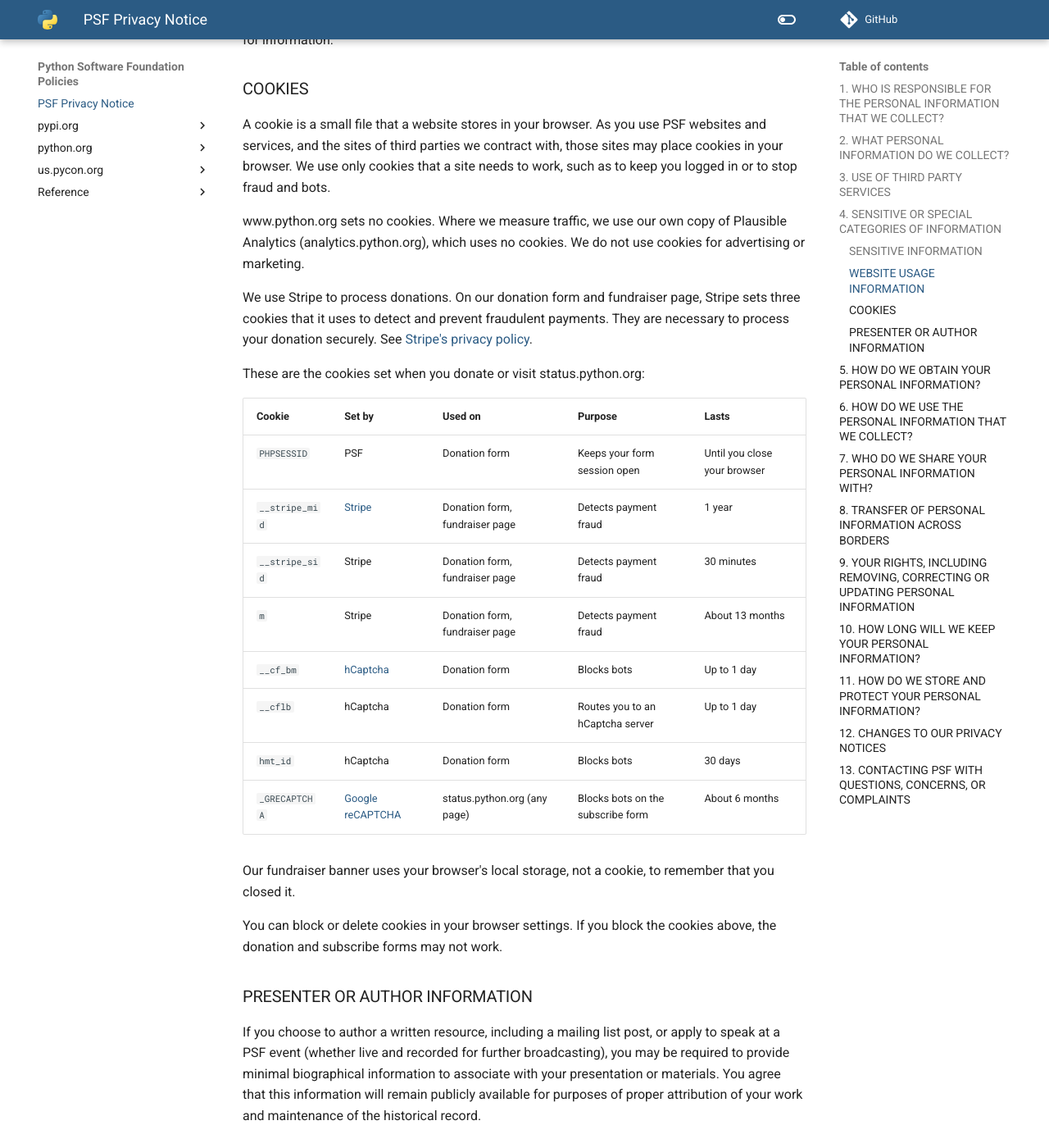
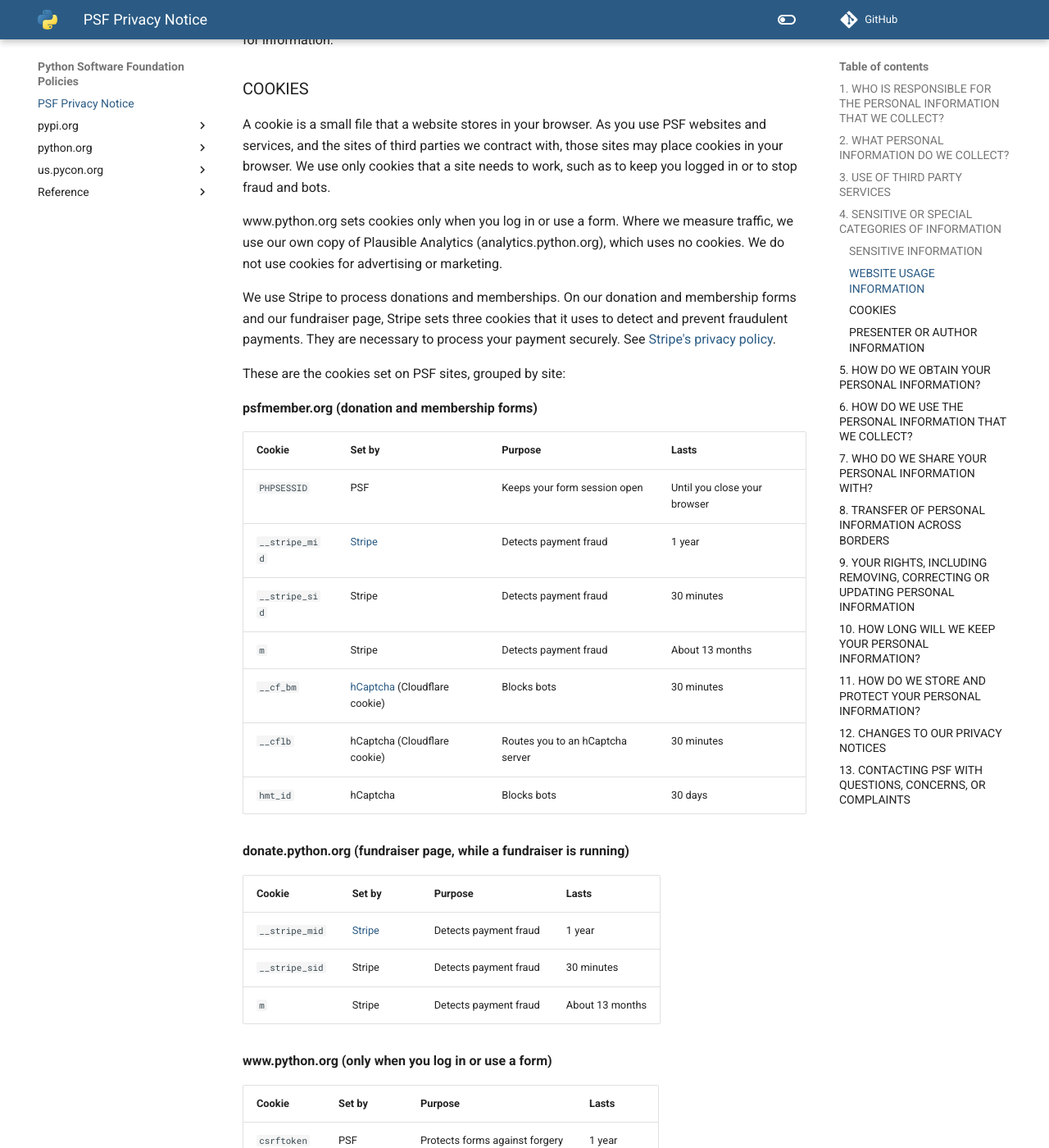
Before and after one commit to psf/policies, an MkDocs documentation site: the page built from docs/PSF-Privacy-Notice.md, in a window 1280 px wide and 1400 px high, scrolled down 2000 px. Shown: the whole window at 82% size. Built offline with MkDocs 1.6.1 and Material for MkDocs 9.7.7, drawn with Linux system fonts in a browser that asks for light colours; comment, search, counter and statistics services are not loaded; some of the changed text lies outside the part shown.

Commit message:
privacy notice: group cookie table by site, add login and Read the Docs cookies

```diff
--- a/docs/PSF-Privacy-Notice.md
+++ b/docs/PSF-Privacy-Notice.md
@@ -78,32 +78,69 @@
 As you use PSF websites and services, and the sites of third parties we contract with, those sites may place cookies in your browser.
 We use only cookies that a site needs to work, such as to keep you logged in or to stop fraud and bots.
 
-www.python.org sets no cookies.
+www.python.org sets cookies only when you log in or use a form.
 Where we measure traffic, we use our own copy of Plausible Analytics (analytics.python.org), which uses no cookies.
 We do not use cookies for advertising or marketing.
 
-We use Stripe to process donations.
-On our donation form and fundraiser page, Stripe sets three cookies that it uses to detect and prevent fraudulent payments.
-They are necessary to process your donation securely.
+We use Stripe to process donations and memberships.
+On our donation and membership forms and our fundraiser page, Stripe sets three cookies that it uses to detect and prevent fraudulent payments.
+They are necessary to process your payment securely.
 See [Stripe's privacy policy](https://stripe.com/privacy).
 
-These are the cookies set when you donate or visit status.python.org:
+These are the cookies set on PSF sites, grouped by site:
 
-| Cookie | Set by | Used on | Purpose | Lasts |
-|---|---|---|---|---|
-| `PHPSESSID` | PSF | Donation form | Keeps your form session open | Until you close your browser |
-| `__stripe_mid` | [Stripe](https://stripe.com/privacy) | Donation form, fundraiser page | Detects payment fraud | 1 year |
-| `__stripe_sid` | Stripe | Donation form, fundraiser page | Detects payment fraud | 30 minutes |
-| `m` | Stripe | Donation form, fundraiser page | Detects payment fraud | About 13 months |
-| `__cf_bm` | [hCaptcha](https://www.hcaptcha.com/privacy) | Donation form | Blocks bots | Up to 1 day |
-| `__cflb` | hCaptcha | Donation form | Routes you to an hCaptcha server | Up to 1 day |
-| `hmt_id` | hCaptcha | Donation form | Blocks bots | 30 days |
-| `_GRECAPTCHA` | [Google reCAPTCHA](https://policies.google.com/privacy) | status.python.org (any page) | Blocks bots on the subscribe form | About 6 months |
+**psfmember.org (donation and membership forms)**
 
-Our fundraiser banner uses your browser's local storage, not a cookie, to remember that you closed it.
+| Cookie | Set by | Purpose | Lasts |
+|---|---|---|---|
+| `PHPSESSID` | PSF | Keeps your form session open | Until you close your browser |
+| `__stripe_mid` | [Stripe](https://stripe.com/privacy) | Detects payment fraud | 1 year |
+| `__stripe_sid` | Stripe | Detects payment fraud | 30 minutes |
+| `m` | Stripe | Detects payment fraud | About 13 months |
+| `__cf_bm` | [hCaptcha](https://www.hcaptcha.com/privacy) (Cloudflare cookie) | Blocks bots | 30 minutes |
+| `__cflb` | hCaptcha (Cloudflare cookie) | Routes you to an hCaptcha server | 30 minutes |
+| `hmt_id` | hCaptcha | Blocks bots | 30 days |
+
+**donate.python.org (fundraiser page, while a fundraiser is running)**
+
+| Cookie | Set by | Purpose | Lasts |
+|---|---|---|---|
+| `__stripe_mid` | [Stripe](https://stripe.com/privacy) | Detects payment fraud | 1 year |
+| `__stripe_sid` | Stripe | Detects payment fraud | 30 minutes |
+| `m` | Stripe | Detects payment fraud | About 13 months |
+
+**www.python.org (only when you log in or use a form)**
+
+| Cookie | Set by | Purpose | Lasts |
+|---|---|---|---|
+| `csrftoken` | PSF | Protects forms against forgery | 1 year |
+| `sessionid` | PSF | Keeps you logged in | 2 weeks |
+
+**pypi.org**
+
+| Cookie | Set by | Purpose | Lasts |
+|---|---|---|---|
+| `session_id` | PSF | Keeps you logged in and protects forms against forgery | Until you close your browser |
+
+**policies.python.org, packaging.python.org, and devguide.python.org**
+
+| Cookie | Set by | Purpose | Lasts |
+|---|---|---|---|
+| `__cf_bm` | [Read the Docs](https://about.readthedocs.com/privacy-policy/), via Cloudflare | Blocks bots | 30 minutes |
+| `_cfuvid` | Read the Docs, via Cloudflare | Limits request rates | Until you close your browser |
+
+The www.python.org downloads page loads data from devguide.python.org, so it can also set the devguide.python.org cookies.
+
+**status.python.org (any page)**
+
+| Cookie | Set by | Purpose | Lasts |
+|---|---|---|---|
+| `_GRECAPTCHA` | [Google reCAPTCHA](https://policies.google.com/privacy) | Blocks bots on the subscribe form | About 6 months |
+
+Some sites use your browser's local storage, not cookies, to remember settings such as your color theme or a closed banner.
 
 You can block or delete cookies in your browser settings.
-If you block the cookies above, the donation and subscribe forms may not work.
+If you block the cookies above, logging in and the donation, membership, and subscribe forms may not work.
 
 ### PRESENTER OR AUTHOR INFORMATION
 
```
